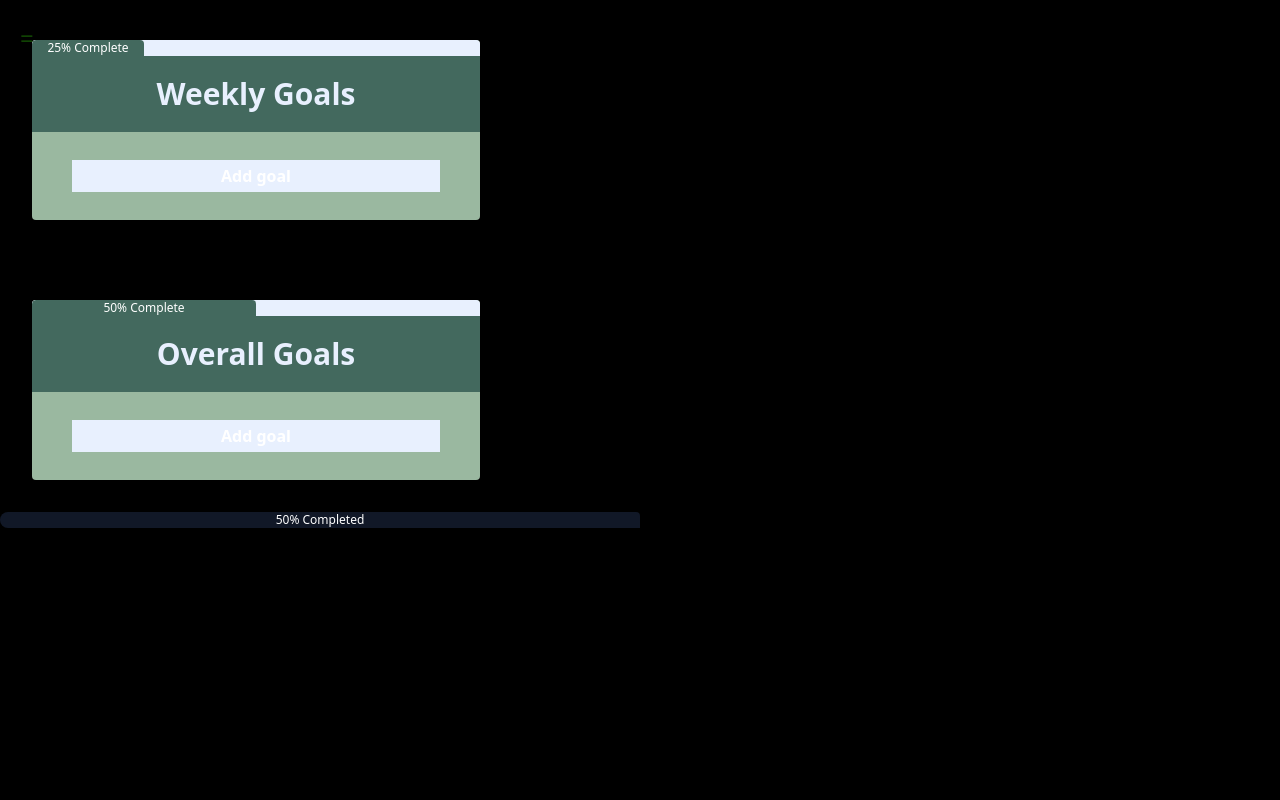
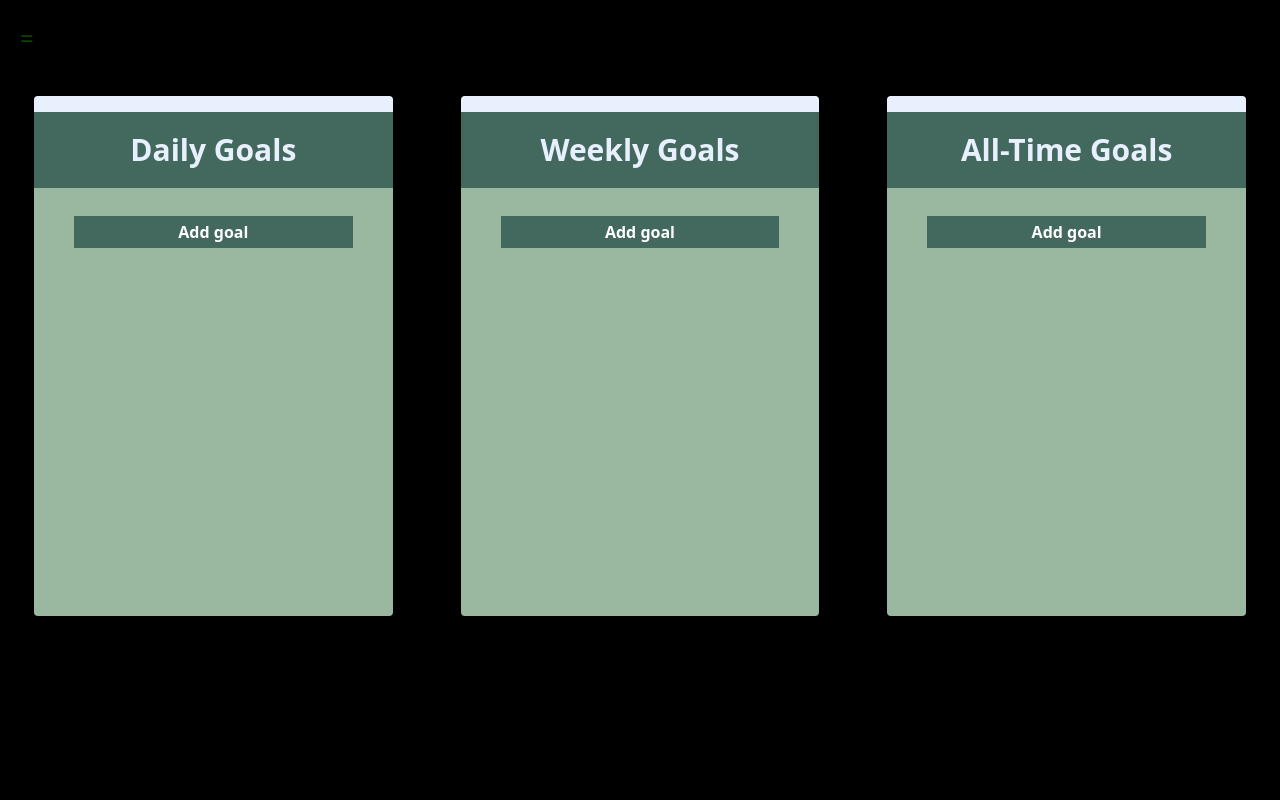
Before and after one commit to LisaCJHeinhold/aifit, a Django app: page /goals/ in a window 1280 px wide. Run offline with Django 5.2, Linux system fonts and the light colour scheme; parts of the project's set-up code (start-up, migrations or seed data) failed here and were passed over; some libraries are stand-ins or nearby versions.

Commit message:
Added to the goals page

```diff
--- a/aifit/aifit_app/templates/aifit_app/goals.html
+++ b/aifit/aifit_app/templates/aifit_app/goals.html
@@ -4,22 +4,46 @@
  Goals
 {% endblock %}
 
+{% block content %}
 {% load static tailwind_tags %}
-{% block content %}
 <!DOCTYPE html>
 <html lang="en">
+
   <head>
       <meta charset="UTF-8">
       <meta name="viewport" content="width=device-width, initial-scale=1.0">
       <title>Goals</title>
       {% tailwind_css %}
+
   </head>
+
   <body class="bg-black">
-    <div class="bg-light-green max-w-md m-8 mt-10 rounded">
-      <!-- Progress bar  -->
-      <div class="flex bg-light-gray w-full h-4 overflow-hidden font-sans text-xs font-medium rounded-t flex-start ">
-        <div class="flex bg-dark-green items-center justify-center w-1/4 h-full overflow-hidden text-white break-all rounded-t">
-          25% Complete
+    <div class="flex flex-wrap justify-around h-screen">
+      <!-- Daily Goals -->
+      <div class="bg-light-green mx-2 mt-24 rounded" style="width: 28%; height: 65%; overflow: auto;">
+        <!-- Daily progress bar -->
+        <div id="dailyProgressBar" class="flex bg-light-gray w-full h-4 overflow-hidden font-sans text-xs font-medium rounded-t flex-start ">
+          <div class="flex bg-dark-green items-center justify-center w-0 h-full overflow-hidden text-white break-all rounded-t">
+            0% Complete
+          </div>
+        </div>
+        <div class="bg-dark-green m-0">
+          <h1 class="text-3xl font-bold py-5 text-center text-light-gray">Daily Goals</h1>
+        </div>
+        <form method="post" class="flex flex-col px-10 py-5">
+          {% csrf_token %}
+          <button type="button" id="addButton1" class="bg-dark-green hover:text-light-gray text-white font-bold my-2 h-8">Add goal</button>
+          <div id="inputContainer1"></div>
+          <ul id="inputList1"></ul>
+        </form>
+      </div>
+
+      <!-- Weekly Goals -->
+      <div class="bg-light-green mx-2 mt-24 rounded" style="width: 28%; height: 65%; overflow: auto;">
+        <!-- Weekly progress bar -->
+        <div id="weeklyProgressBar" class="flex bg-light-gray w-full h-4 overflow-hidden font-sans text-xs font-medium rounded-t flex-start ">
+          <div class="flex bg-dark-green items-center justify-center w-0 h-full overflow-hidden text-white break-all rounded-t">
+            0% Complete
           </div>
         </div>
         <div class="bg-dark-green m-0">
@@ -27,42 +51,33 @@
         </div>
         <form method="post" class="flex flex-col px-10 py-5">
           {% csrf_token %}
-        <button type="button" id="addButton1" class="bg-light-gray hover:bg-dark-green hover:text-light-gray text-white font-bold my-2 h-8">Add goal</button>
-        <!-- h-12 w-12 absolute bottom-0 right-0">+< -->
-        <div id="inputContainer1"></div>
-        <ul id="inputList1"></ul>
+          <button type="button" id="addButton2" class="bg-dark-green hover:text-light-gray text-white font-bold my-2 h-8">Add goal</button>
+          <div id="inputContainer2"></div>
+          <ul id="inputList2"></ul>
         </form>
       </div>
 
-    <div class="bg-light-green max-w-md m-8 mt-20 rounded mt-800">
-      <!-- Progress bar  -->
-      <div class="flex bg-light-gray w-full h-4 overflow-hidden font-sans text-xs font-medium rounded-t flex-start ">
-        <div class="flex bg-dark-green items-center justify-center w-1/2 h-full overflow-hidden text-white break-all rounded-t">
-          50% Complete
+      <!-- Overall Goals -->
+      <div class="bg-light-green mx-2 mt-24 rounded" style="width: 28%; height: 65%; overflow: auto;">
+        <!-- Overall progress bar  -->
+        <div id="overallProgressBar" class="flex bg-light-gray w-full h-4 overflow-hidden font-sans text-xs font-medium rounded-t flex-start ">
+          <div class="flex bg-dark-green items-center justify-center w-0 h-full overflow-hidden text-white break-all rounded-t">
+            0% Complete
           </div>
         </div>
         <div class="bg-dark-green m-0">
-        <h1 class="text-3xl font-bold py-5 text-center text-light-gray">Overall Goals</h1>
+          <h1 class="text-3xl font-bold py-5 text-center text-light-gray">All-Time Goals</h1>
         </div>
-      {% block goals_content %}
         <form method="post" class="flex flex-col px-10 py-5">
           {% csrf_token %}
-        <button type="button" id="addButton2" class="bg-light-gray hover:bg-dark-green hover:text-light-gray text-white font-bold my-2 h-8">Add goal</button>
-        <!-- h-12 w-12 absolute bottom-0 right-0">+< -->
-        <div id="inputContainer2"></div>
-        <ul id="inputList2"></ul>
+          <button type="button" id="addButton3" class="bg-dark-green hover:text-light-gray text-white font-bold my-2 h-8">Add goal</button>
+          <div id="inputContainer3"></div>
+          <ul id="inputList3"></ul>
         </form>
-      {% endblock %}
-    </div>
-
-    <div class="flex w-full h-4 overflow-hidden font-sans text-xs font-medium rounded-full flex-start bg-blue-gray-50">
-      <div class="flex items-center justify-center w-1/2 h-full overflow-hidden text-white break-all bg-gray-900 rounded-t">
-        50% Completed
       </div>
     </div>
-
     <script>
-
+      // Function to update completion for progress bars
       function updateCompletion(container, list, progressBarId) {
         var completionElement = document.getElementById(progressBarId).querySelector('.flex .bg-dark-green');
         var list = document.getElementById(list);
@@ -72,9 +87,9 @@
         // Update progress bar text and fill
         completionElement.textContent = completion.toFixed(0) + '% Complete';
         completionElement.style.width = completion.toFixed(0) + '%';
-        console.log("Updating completion...");
       }
 
+      // Function to add a new goal
       function addGoal(containerId, listId, progressBarId) {
         var input = document.createElement("input");
         input.type = "text";
@@ -98,13 +113,15 @@
             var checkbox = document.createElement("input");
             checkbox.type = "checkbox";
             checkbox.id = "goalCheckbox" + (list.childElementCount + 1);
-            checkbox.className = "form-checkbox h-5 w-5 text-light-green";
+            checkbox.className = "form-checkbox h-6 w-6 text-light-green";
             checkbox.name = "goal";
 
             var label = document.createElement("label");
             label.htmlFor = checkbox.id;
             label.className = "m-2 text-light-gray";
             label.textContent = input.value;
+            label.style.fontSize = "22px";
+            label.style.verticalAlign = "middle";
 
             checklistContainer.appendChild(checkbox);
             checklistContainer.appendChild(label);
@@ -119,21 +136,28 @@
             });
 
             // Update completion when a goal is added
-            updateCompletion(document.querySelector('#weeklyProgressBar'), 'inputList1', 'weeklyProgressBar');
-            updateCompletion(document.querySelector('#overallProgressBar'), 'inputList2', 'overallProgressBar');
+            updateCompletion(document.querySelector('#dailyProgressBar'), 'inputList1', 'dailyProgressBar');
+            updateCompletion(document.querySelector('#weeklyProgressBar'), 'inputList2', 'weeklyProgressBar');
+            updateCompletion(document.querySelector('#overallProgressBar'), 'inputList3', 'overallProgressBar');
           }
         });
       }
+
+      // Add event listeners for adding goals
+      // Daily Goals
+      document.getElementById("addButton1").addEventListener("click", function () {
+          addGoal("inputContainer1", "inputList1", "dailyProgressBar");
+      });
+
       // Weekly Goals
-      document.getElementById("addButton1").addEventListener("click", function () {
-          addGoal("inputContainer1", "inputList1", "weeklyProgressBar");
+      document.getElementById("addButton2").addEventListener("click", function () {
+          addGoal("inputContainer2", "inputList2", "weeklyProgressBar");
       });
 
       // Overall Goals
-      document.getElementById("addButton2").addEventListener("click", function () {
-          addGoal("inputContainer2", "inputList2", "overallProgressBar");
+      document.getElementById("addButton3").addEventListener("click", function () {
+          addGoal("inputContainer3", "inputList3", "overallProgressBar");
       });
-
     </script>
   </body>
 </html>
--- a/aifit/theme/static/css/dist/styles.css
+++ b/aifit/theme/static/css/dist/styles.css
@@ -908,24 +912,19 @@ select {
   margin-right: auto;
 }
 
+.my-2 {
+  margin-top: 0.5rem;
+  margin-bottom: 0.5rem;
+}
+
 .my-5 {
   margin-top: 1.25rem;
   margin-bottom: 1.25rem;
 }
 
-.-my-12 {
-  margin-top: -3rem;
-  margin-bottom: -3rem;
-}
-
-.my-3 {
-  margin-top: 0.75rem;
-  margin-bottom: 0.75rem;
-}
-
-.my-2 {
-  margin-top: 0.5rem;
-  margin-bottom: 0.5rem;
+.mx-2 {
+  margin-left: 0.5rem;
+  margin-right: 0.5rem;
 }
 
 .mt-10 {
@@ -936,6 +935,14 @@ select {
   margin-top: 5rem;
 }
 
+.mt-40 {
+  margin-top: 10rem;
+}
+
+.mt-24 {
+  margin-top: 6rem;
+}
+
 .block {
   display: block;
 }
@@ -956,6 +967,10 @@ select {
   height: 1.25rem;
 }
 
+.h-8 {
+  height: 2rem;
+}
+
 .h-full {
   height: 100%;
 }
@@ -964,16 +979,8 @@ select {
   height: 100vh;
 }
 
-.h-10 {
-  height: 2.5rem;
-}
-
-.h-12 {
-  height: 3rem;
-}
-
-.h-8 {
-  height: 2rem;
+.h-6 {
+  height: 1.5rem;
 }
 
 .w-1\/2 {
@@ -992,48 +1003,40 @@ select {
   width: 100%;
 }
 
-.w-10 {
-  width: 2.5rem;
+.w-0 {
+  width: 0px;
 }
 
-.w-12 {
-  width: 3rem;
+.w-1\/3 {
+  width: 33.333333%;
 }
 
-.w-0 {
-  width: 0px;
+.w-6 {
+  width: 1.5rem;
 }
 
 .max-w-md {
   max-width: 28rem;
 }
 
-.max-w-lg {
-  max-width: 32rem;
+.max-w-xl {
+  max-width: 36rem;
 }
 
-.max-w-full {
-  max-width: 100%;
-}
-
-.max-w-2xl {
-  max-width: 42rem;
-}
-
-.max-w-xl {
-  max-width: 36rem;
+.transform {
+  transform: translate(var(--tw-translate-x), var(--tw-translate-y)) rotate(var(--tw-rotate)) skewX(var(--tw-skew-x)) skewY(var(--tw-skew-y)) scaleX(var(--tw-scale-x)) scaleY(var(--tw-scale-y));
 }
 
 .flex-col {
   flex-direction: column;
 }
 
+.flex-wrap {
+  flex-wrap: wrap;
+}
+
 .items-center {
   align-items: center;
-}
-
-.justify-end {
-  justify-content: flex-end;
 }
 
 .justify-center {
@@ -1042,6 +1045,10 @@ select {
 
 .justify-between {
   justify-content: space-between;
+}
+
+.justify-around {
+  justify-content: space-around;
 }
 
 .overflow-hidden {
@@ -1056,9 +1063,22 @@ select {
   border-radius: 0.25rem;
 }
 
+.rounded-full {
+  border-radius: 9999px;
+}
+
 .rounded-t {
   border-top-left-radius: 0.25rem;
   border-top-right-radius: 0.25rem;
+}
+
+.border {
+  border-width: 1px;
+}
+
+.border-dark-green {
+  --tw-border-opacity: 1;
+  border-color: rgb(67 105 94 / var(--tw-border-opacity));
 }
 
 .bg-black {
```
Also changed, not shown: other parts of aifit/theme/static/css/dist/styles.css (+35 -54 lines). Lines whose indentation alone changed are shown as unchanged.
